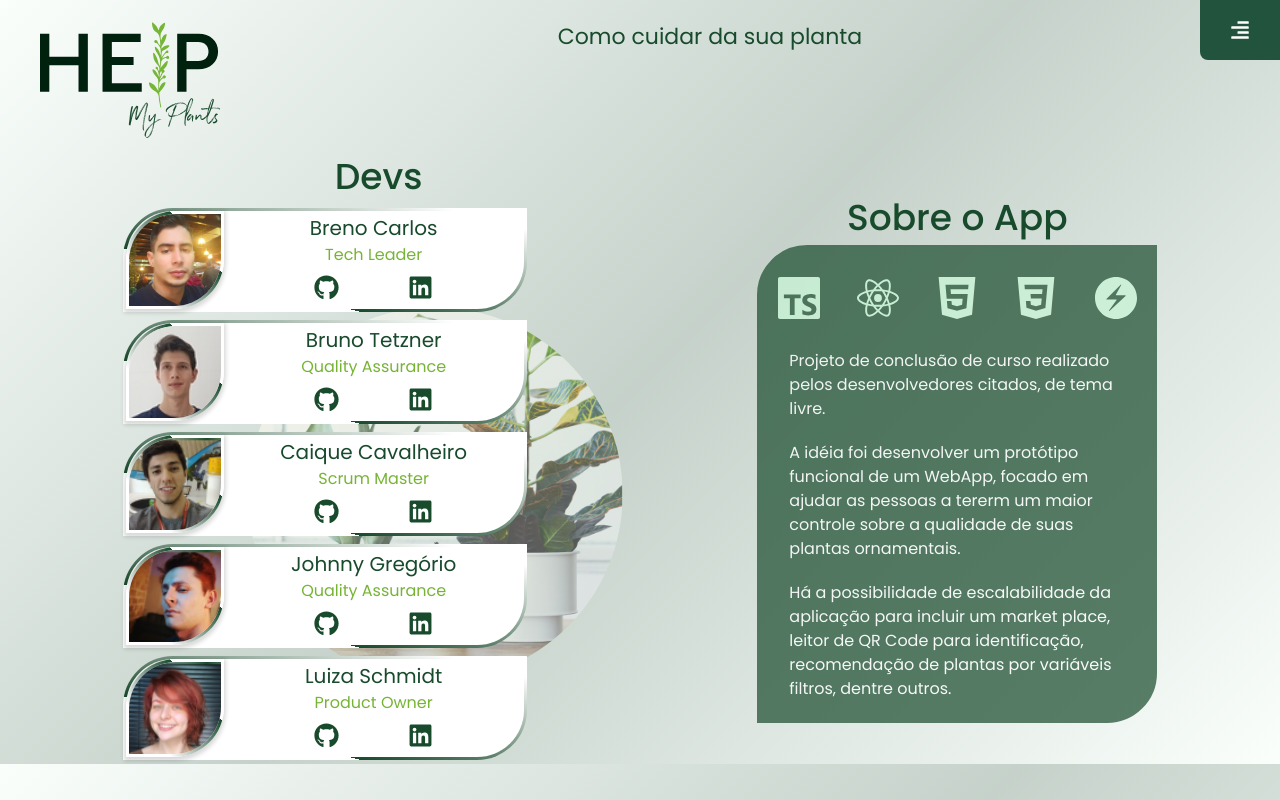
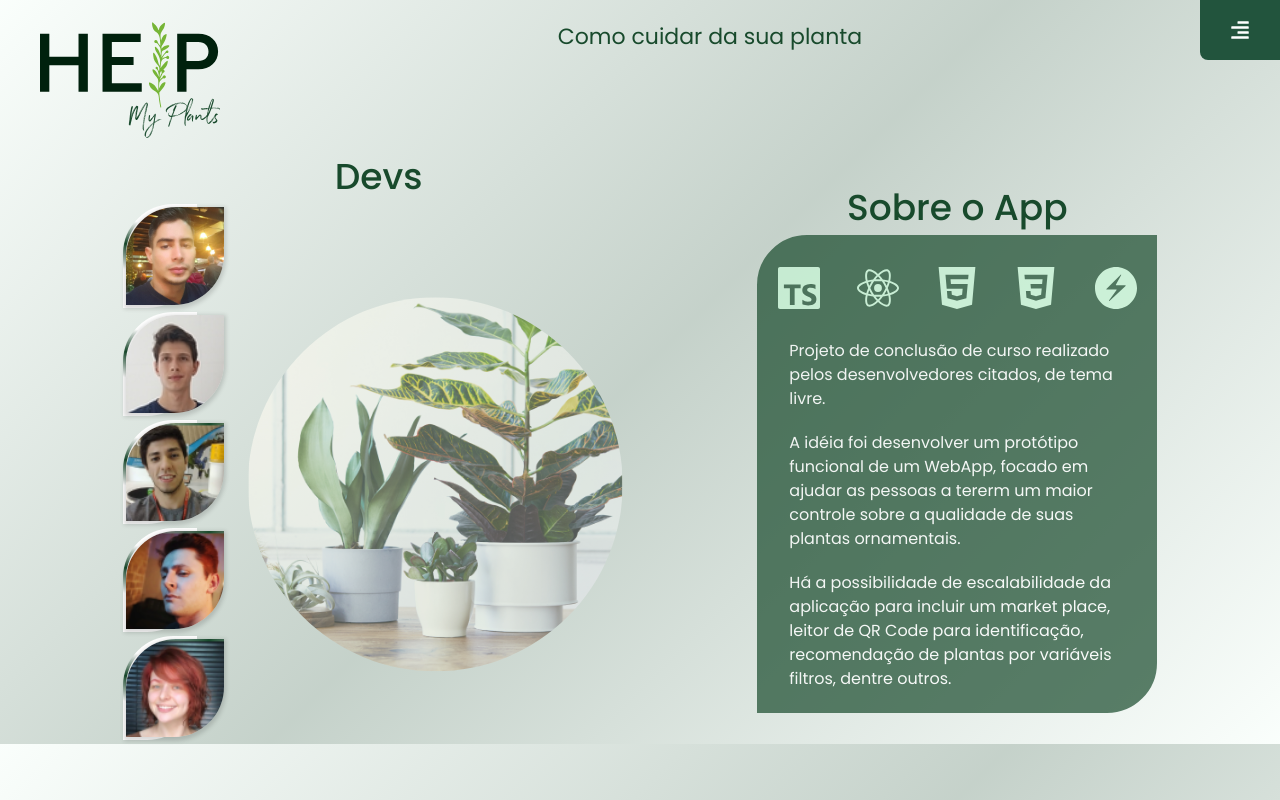
Before and after one commit to brenobcos/HELP-My-Plants, a React (Create React App) app: page /aboutus in a window 1280 px wide. Built offline with nearby package versions, Linux system fonts and the light colour scheme.

Commit message:
fix: corrected behaviour of devs cards

```diff
--- a/src/components/CardAboutus/index.tsx
+++ b/src/components/CardAboutus/index.tsx
@@ -1,6 +1,5 @@
-import { Flex, IconButton, Image, Text } from "@chakra-ui/react";
+import { Flex, IconButton, Image, Text, keyframes } from "@chakra-ui/react";
 import { FaGithub, FaLinkedin } from "react-icons/fa";
-import { motion, AnimateSharedLayout, AnimatePresence } from "framer-motion";
 
 interface CardProps {
   name: string;
@@ -17,43 +16,54 @@ export function CardAboutus({
   linkedin,
   office,
 }: CardProps) {
+  const appear = keyframes`
+   0%   {opacity: 0;}
+  25%  {opacity: 0;}
+  50%  {opacity: 0.6;}
+  75%  {opacity: 0.8;}
+  100% {opacity: 1;}
+
+  `;
   function Shared() {
+    const appearAnimation = `${appear} 1 1s linear forwards`;
+
     return (
-      <AnimateSharedLayout>
-        <Flex margin="4px 0">
-          <motion.div
+      <Flex
+        sx={{
+          paddingBottom: "4px",
+          alignItems: "center",
+          justifyContent: "flex-start",
+        }}
+      >
+        <Flex
           style={{
-              display: "flex",
             alignItems: "center",
             borderRadius: "50px 0 50px 0",
             border: "3px solid transparent",
             background:
-                "linear-gradient(#FFFFFF, #FFFFFF) padding-box,linear-gradient(15deg, #FFFFFF 30%, #184A2C 30%,#FFFFFF 90%) border-box",
+              "linear-gradient(#FFFFFF, #FFFFFF) padding-box,linear-gradient(20deg, #FFFFFF 30%, #184A2C 50%,#FFFFFF 70%) border-box",
           }}
-            layout
-          >
-            <Image
-              boxShadow="0 2px 4px 2px rgba(0, 0, 0, 0.15)"
-              width="98px"
-              maxWidth="98px"
-              height="98x"
-              maxHeight="98px"
-              border="3px solid transparent"
-              bg="linear-gradient(#FFFFFF, #FFFFFF) padding-box,linear-gradient(50deg, #FFFFFF 25%, #184A2C 70%,#FFFFFF 0%) border-box"
-              borderRadius="50px 0 50px 0"
-              src={image}
-              alt={name}
-            />
-            <AnimatePresence>
-              <motion.div
-                layout
-                initial={{ opacity: 0 }}
-                animate={{ opacity: 1 }}
-                exit={{ opacity: 0 }}
         >
           <Flex
             flexDir="column"
-                  width={["200px", "220px", "220px", "300px"]}
+            width="68px"
+            sx={{
+              transition: "width 1s",
+              overflow: "hidden",
+              maxHeight: "98px",
+              opacity: "0",
+              zIndex: 1,
+              ":hover": {
+                animation: `${appearAnimation}`,
+                width: ["298px", "348px", "398px"],
+              },
+              ":active": {
+                animation: `${appearAnimation}`,
+                width: ["298px", "348px", "398px"],
+              },
+              alignItems: "center",
+              justifyContent: "flex-start",
+            }}
           >
             <Text textAlign="center" color="green.800" fontSize={"20px"}>
               {name}
@@ -61,11 +71,7 @@ export function CardAboutus({
             <Text textAlign="center" color="green.500" fontSize="16px">
               {office}
             </Text>
-                  <Flex
-                    alignItems="center"
-                    justifyContent="space-evenly"
-                    margin="0 30px"
-                  >
+            <Flex alignItems="center" justifyContent="center" margin="0 30px">
               <IconButton
                 as="a"
                 _active={{ border: "none" }}
@@ -76,6 +82,7 @@ export function CardAboutus({
                 aria-label=""
                 onClick={() => (window.location.href = `${github}`)}
                 icon={<FaGithub fontSize="25px" />}
+                marginLeft="10%"
               ></IconButton>
               <IconButton
                 _active={{ border: "none" }}
@@ -89,11 +96,18 @@ export function CardAboutus({
               ></IconButton>
             </Flex>
           </Flex>
-              </motion.div>
-            </AnimatePresence>
-          </motion.div>
+          <Image
+            className="AvatarImage"
+            boxShadow="0 2px 4px 2px rgba(0, 0, 0, 0.15)"
+            width="98px"
+            height="98x"
+            borderRadius="50px 0 50px 0"
+            src={image}
+            alt={name}
+            position="absolute"
+          />
         </Flex>
-      </AnimateSharedLayout>
+      </Flex>
     );
   }
 
```
Lines whose indentation alone changed are shown as unchanged.
